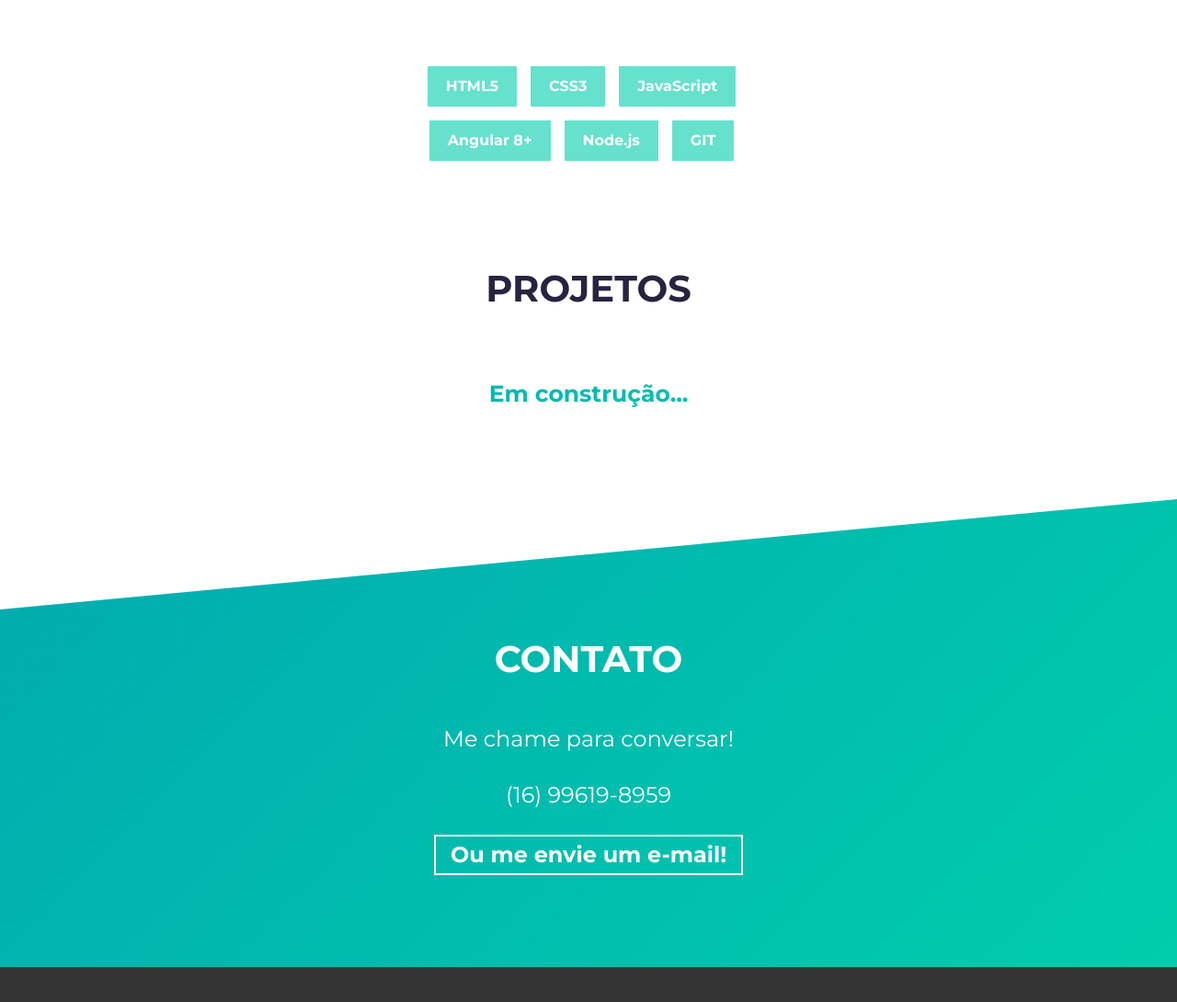
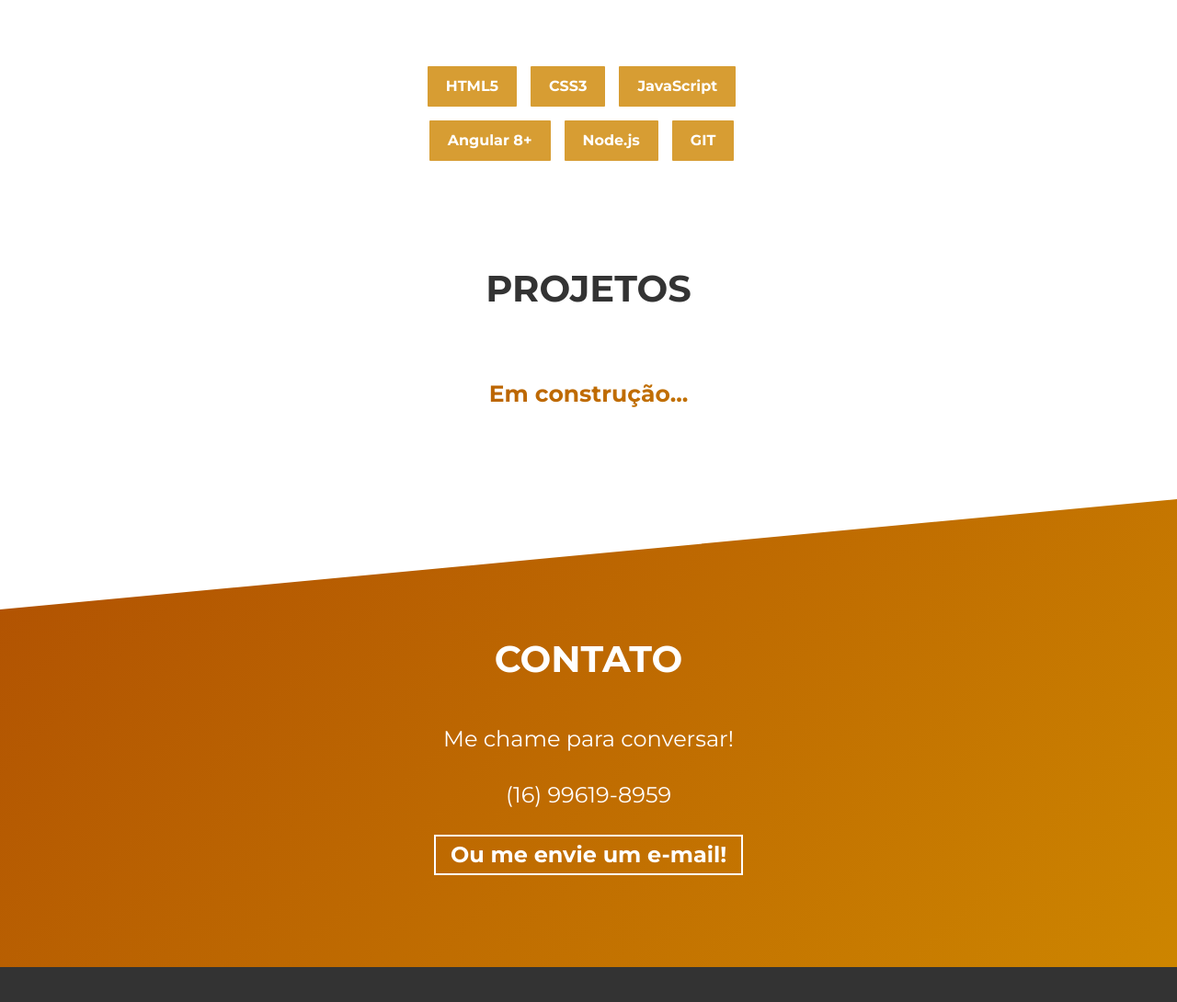
Before and after one commit to mgdonato23/donatofolio, a website built with Parcel: page src/index.html in a window 1280 px wide. Shown: the part 1680-2770 px from the top of the page at 92% size. Built offline with nearby package versions, Linux system fonts and the light colour scheme.

Commit message:
refactor: refazendo as cores do template

```diff
--- a/src/index.html
+++ b/src/index.html
@@ -142,7 +142,7 @@
     <section id="skills">
       <div class="container">
         <div class="project-wrapper">
-          <h2 class="section-title dark-blue-text">Minhas Habilidades</h2>
+          <h2 class="section-title dark-grey">Minhas Habilidades</h2>
           <br />
           <br />
 
@@ -167,7 +167,7 @@
     <section id="projects">
       <div class="container">
         <div class="project-wrapper">
-          <h2 class="section-title dark-blue-text">Projetos</h2>
+          <h2 class="section-title dark-grey">Projetos</h2>
           <br />
           <br />
           <h2 class="project-wrapper__text-title text-color-main">
--- a/src/sass/abstracts/_variables.scss
+++ b/src/sass/abstracts/_variables.scss
@@ -1,14 +1,12 @@
 // COLORS
-$primary-color: #02aab0;
-$secondary-color: #00cdac;
+$primary-color: #b05002;
+$secondary-color: #cd8500;
 
 $white-color: #fff;
 
 $dark-grey: #333333;
 $light-grey: #d2d2d2;
 
-$dark-blue-text: #272341; // For Headings
-
 // FONT SIZE
 $default-font-size: 1.6rem;
 $big-font-size: 4rem;
--- a/src/sass/base/_typography.scss
+++ b/src/sass/base/_typography.scss
@@ -34,8 +34,8 @@ a:hover {
   }
 }
 
-.dark-blue-text {
-  color: $dark-blue-text !important;
+.dark-grey {
+  color: $dark-grey !important;
 }
 
 .text-color-main {
--- a/src/sass/sections/_hero.scss
+++ b/src/sass/sections/_hero.scss
@@ -6,7 +6,7 @@
   border-bottom: 0px;
   background: $white-color;
   font-weight: 400;
-  color: $dark-blue-text;
+  color: $dark-grey;
   padding: 0rem 5.6rem;
   margin-bottom: 0;
   top: 0;
--- a/src/sass/sections/_projects.scss
+++ b/src/sass/sections/_projects.scss
@@ -1,6 +1,6 @@
 #projects {
   background-color: $white-color;
-  color: $dark-blue-text;
+  color: $dark-grey;
   margin-top: -10rem;
   padding-top: 15rem;
 
--- a/src/sass/sections/_skills.scss
+++ b/src/sass/sections/_skills.scss
@@ -7,7 +7,7 @@
       margin-bottom: 1.5rem;
       margin-right: 1.5rem;
       font-size: 1.6rem;
-      background: rgba(#00cdac, 0.6);
+      background: rgba(#cd8500, 0.8);
       border-radius: 1px;
       font-weight: 600;
       color: #fff;
```
